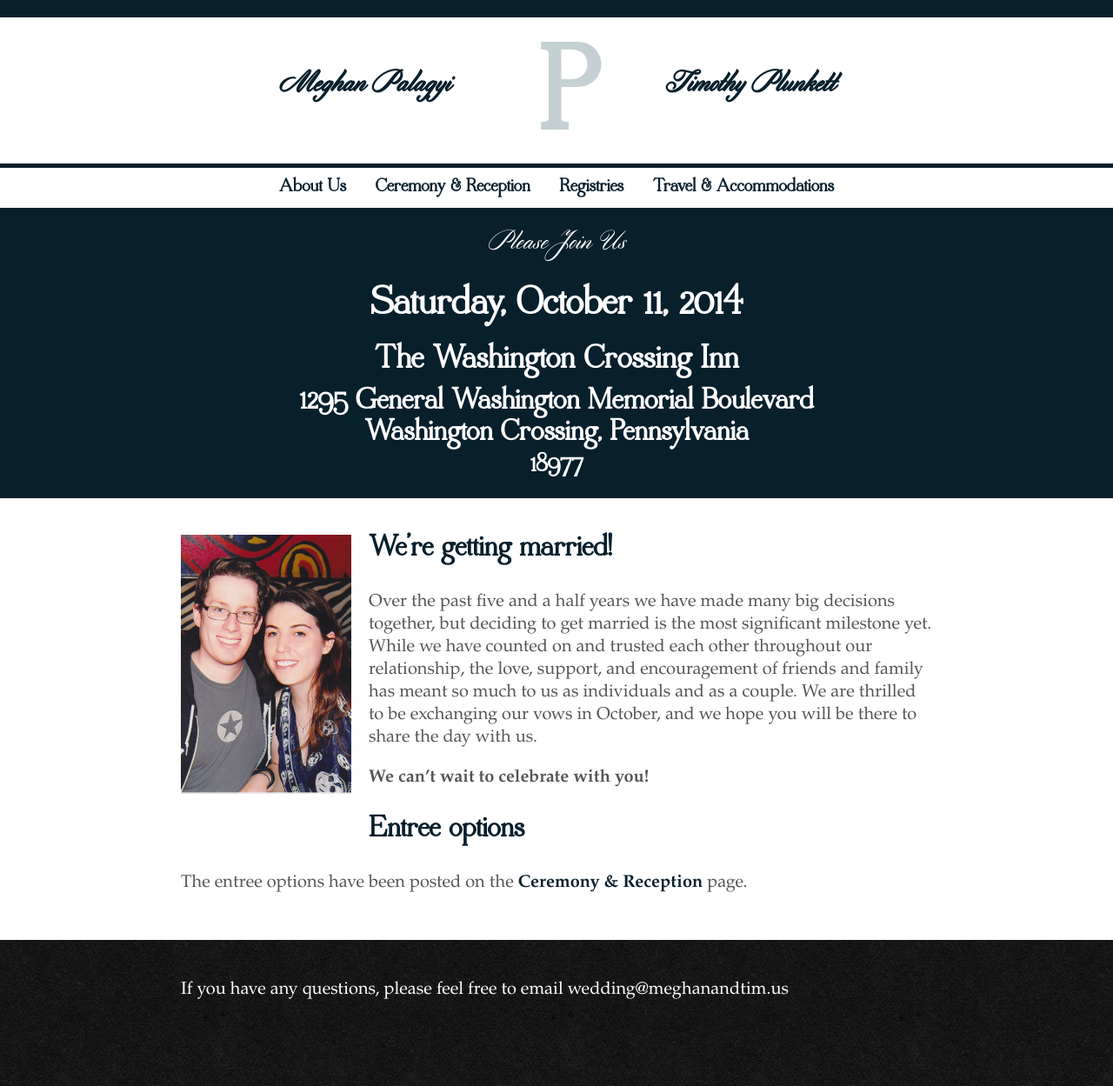
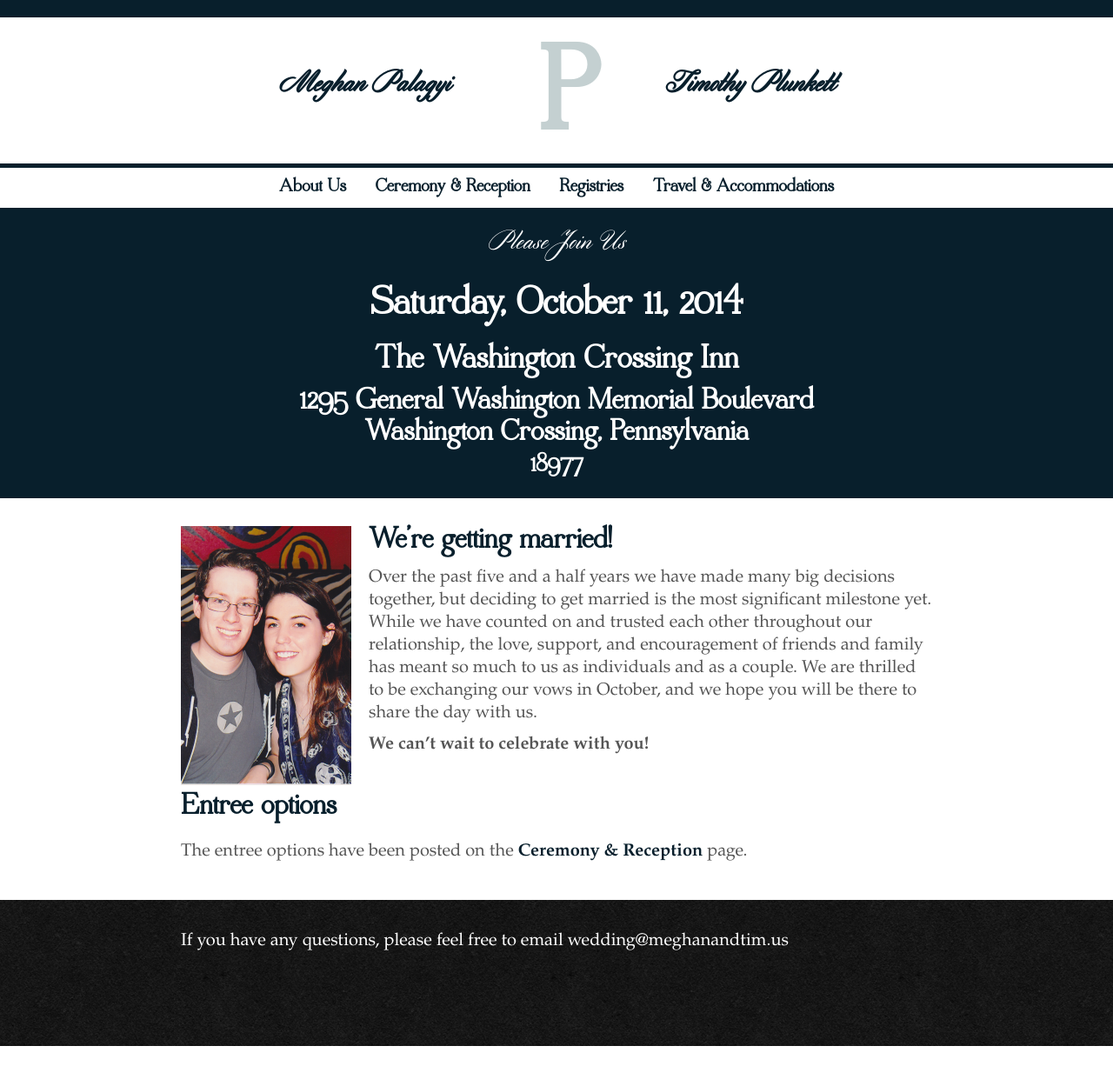
Before and after one commit to timplunkett/meghanandtim.us, a Jekyll site: the page built from index.md, in a window 1280 px wide. Shown: the whole page at 87% size. Built offline with Jekyll 4.4.1, drawn with Linux system fonts in a browser that asks for light colours; after the commit the page ends 1203 px from its top, so only the background shows below that.

Commit message:
Fix the entree paragraph on the homepage.

```diff
--- a/_sass/partials/_base.sass
+++ b/_sass/partials/_base.sass
@@ -67,5 +67,8 @@ p, ul, ol
   a
     font-weight: bold
 
+p
+  margin: 10px 0
+
 img
   width: 100%
--- a/_sass/partials/_layout.sass
+++ b/_sass/partials/_layout.sass
@@ -23,4 +23,5 @@ header
     margin-top: 0.25rem
 
 main
+  +pie-clearfix
   padding: 2rem
--- a/index.md
+++ b/index.md
@@ -5,7 +5,6 @@ title: Meghan &amp; Tim
 
 {:.welcome}
 ![Meghan and Tim](/images/us-vegas.png)
-
 
 ### We're getting married!
 
@@ -15,5 +14,7 @@ We are thrilled to be exchanging our vows in October, and we hope you will be th
 
 <strong>We can’t wait to celebrate with you!</strong>
 
-### Entree options
-The entree options have been posted on the [Ceremony & Reception](/ceremony-reception#entree-options) page.
+<div class="entree-options">
+  <h3>Entree options</h3>
+  <p>The entree options have been posted on the <a href="/ceremony-reception#entree-options">Ceremony &amp; Reception</a> page.</p>
+</div>
--- a/stylesheets/screen.css
+++ b/stylesheets/screen.css
@@ -103,6 +103,10 @@ p a, ul a, ol a {
   font-weight: bold;
 }
 
+p {
+  margin: 10px 0;
+}
+
 img {
   width: 100%;
 }
@@ -144,7 +148,13 @@ header .cap-p {
 }
 
 main {
+  *zoom: 1;
   padding: 2rem;
+}
+main:after {
+  content: "";
+  display: table;
+  clear: both;
 }
 
 body {
@@ -304,10 +314,20 @@ footer .contact {
   font-size: 1.15em;
 }
 
+#were-getting-married {
+  line-height: 1;
+}
+
+.entree-options {
+  float: left;
+}
+
 .welcome {
   float: left;
+  margin-bottom: 0;
   margin-right: 20px;
-  margin-top: 10px;
+  margin-top: 0;
+  max-height: 297px;
 }
 
 .alamo-square {
@@ -326,6 +346,22 @@ iframe {
 }
 .photo-credit a {
   font-weight: normal;
+}
+
+.bio:first-letter {
+  float: left;
+  font-family: "Cylburn";
+  font-size: 3em;
+  line-height: 0.8;
+  padding-right: 8px;
+}
+
+#kimberly-palagyi-the-maid-of-honor,
+#julia-winder,
+#sarah-solomon,
+#zach-faden-best-man,
+#dustin-ingram {
+  line-height: 1;
 }
 
 html, body {
```
Also changed, not shown: _sass/partials/_design.sass (+9 -1 lines).
